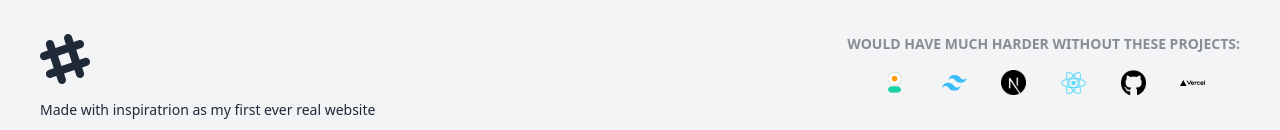
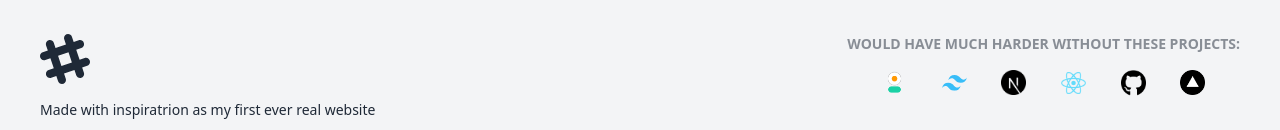
Before and after one commit to Jiler01/my-frontpage, a Next.js app: page /Contact-me in a window 1280 px wide. Shown: the part 806-936 px from the top of the page. Built offline with nearby package versions, Linux system fonts and the light colour scheme.

Commit message:
adding vercel icon

```diff
--- a/components/Footer.tsx
+++ b/components/Footer.tsx
@@ -59,7 +59,7 @@ export default function Page() {
           <a href="https://vercel.com/">
             <Image
               alt="vercel logo"
-              src={"/vercel.svg"}
+              src={"/vercel.png"}
               width={25}
               height={25}
             />
```
Also changed, not shown: public/vercel.png (added).
